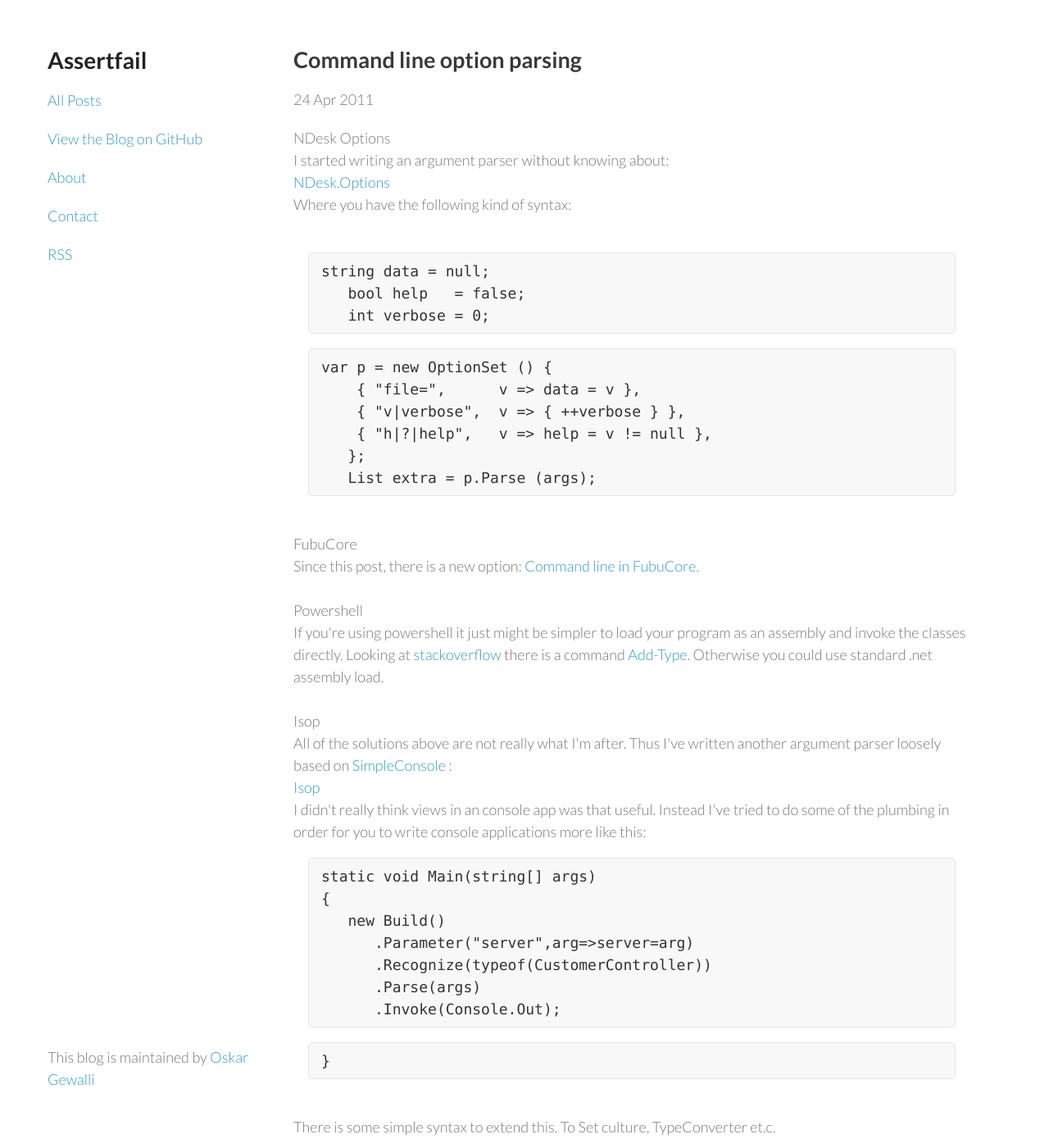
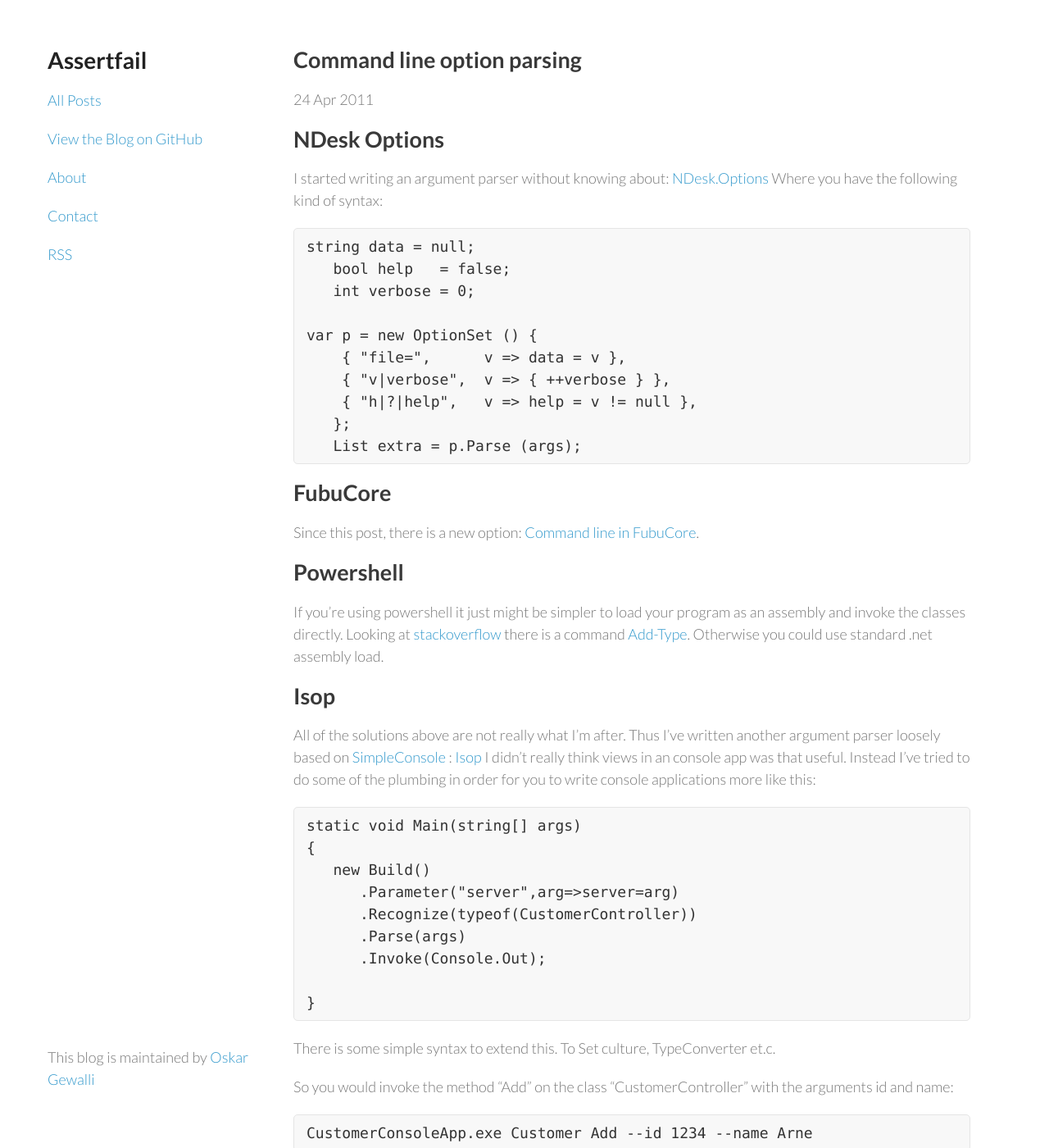
Before and after one commit to wallymathieu/assertfail, a Jekyll site: the page built from _posts/2011-04-24-command-line-option-parsing.markdown, in a window 1280 px wide and 1400 px high. Shown: the whole window at 82% size. Built offline with Jekyll 4.4.1, drawn with Linux system fonts in a browser that asks for light colours; nearby versions of some CDN libraries; some of the changed text lies outside the part shown.

Commit message:
HTML -> markdown

````diff
--- a/_posts/2011-04-24-command-line-option-parsing.markdown
+++ b/_posts/2011-04-24-command-line-option-parsing.markdown
@@ -5,37 +5,55 @@
 tags: C# cli
 ---
 
-<div dir="ltr" style="text-align: left;" trbidi="on">
-<span class="Apple-style-span" style="font-size: large;">NDesk Options</span><br>
-I started writing an argument parser without knowing about:<br><a href="http://www.ndesk.org/Options">NDesk.Options</a><br>
-Where you have the following kind of syntax:<br><span class="Apple-style-span" style="font-family: Verdana, sans-serif; font-size: 13px;"></span><br><pre style="margin-bottom: 1em; margin-left: 1em; margin-right: 1em; margin-top: 1em;">string data = null;
+## NDesk Options
+
+I started writing an argument parser without knowing about:
+[NDesk.Options](http://www.ndesk.org/Options)
+Where you have the following kind of syntax:
+
+```C#
+string data = null;
    bool help   = false;
    int verbose = 0;
-</pre>
-<pre style="margin-bottom: 1em; margin-left: 1em; margin-right: 1em; margin-top: 1em;">var p = new OptionSet () {
-    { "file=",      v =&gt; data = v },
-    { "v|verbose",  v =&gt; { ++verbose } },
-    { "h|?|help",   v =&gt; help = v != null },
+
+var p = new OptionSet () {
+    { "file=",      v => data = v },
+    { "v|verbose",  v => { ++verbose } },
+    { "h|?|help",   v => help = v != null },
    };
-   List<string> extra = p.Parse (args);</string></pre>
-<span class="Apple-style-span" style="font-size: large;"><span class="Apple-style-span" style="font-size: small;"></span></span><br><div style="margin-bottom: 0px; margin-left: 0px; margin-right: 0px; margin-top: 0px;">
-<span class="Apple-style-span" style="font-size: large;"><span class="Apple-style-span" style="font-size: large;">FubuCore</span></span>
-</div>
-<div style="margin-bottom: 0px; margin-left: 0px; margin-right: 0px; margin-top: 0px;">
-<span class="Apple-style-span" style="font-size: large;">Since this post, there is a new option: <a href="http://lostechies.com/chadmyers/2011/06/06/cool-stuff-in-fubucore-no-6-command-line/">Command line in FubuCore</a>.</span><br><span class="Apple-style-span" style="font-size: large;"><span class="Apple-style-span" style="font-size: small;"></span></span><br><span class="Apple-style-span" style="font-size: large;"><span class="Apple-style-span" style="font-size: large;">Powershell</span></span><br><span class="Apple-style-span" style="font-size: large;">If you're using powershell it just might be simpler to load your program as an assembly and invoke the classes directly. Looking at <a href="http://stackoverflow.com/questions/3360867/add-reference-to-dll-in-powershell-2-0">stackoverflow</a> there is a command <a href="http://technet.microsoft.com/en-us/library/dd315241.aspx">Add-Type</a>. Otherwise you could use standard .net assembly load.</span>
-</div>
-<br><span class="Apple-style-span" style="font-size: large;">Isop</span><br>
-All of the solutions above are not really what I'm after. Thus I've written another argument parser loosely based on <a href="http://simpleconsole.rubyforge.org/">SimpleConsole</a> :<br><a href="https://github.com/wallymathieu/isop">Isop</a><br>
-I didn't really think views in an console app was that useful. Instead I've tried to do some of the plumbing in order for you to write console applications more like this: <br><pre style="margin-bottom: 1em; margin-left: 1em; margin-right: 1em; margin-top: 1em;">static void Main(string[] args)
+   List extra = p.Parse (args);
+```
+
+## FubuCore
+
+Since this post, there is a new option: [Command line in FubuCore](http://lostechies.com/chadmyers/2011/06/06/cool-stuff-in-fubucore-no-6-command-line/).
+
+## Powershell
+
+If you're using powershell it just might be simpler to load your program as an assembly and invoke the classes directly. Looking at [stackoverflow](http://stackoverflow.com/questions/3360867/add-reference-to-dll-in-powershell-2-0) there is a command [Add-Type](http://technet.microsoft.com/en-us/library/dd315241.aspx). Otherwise you could use standard .net assembly load.
+
+## Isop
+
+All of the solutions above are not really what I'm after. Thus I've written another argument parser loosely based on [SimpleConsole](http://simpleconsole.rubyforge.org/) :
+[Isop](https://github.com/wallymathieu/isop)
+I didn't really think views in an console app was that useful. Instead I've tried to do some of the plumbing in order for you to write console applications more like this:
+
+```C#
+static void Main(string[] args)
 {
    new Build()
-      .Parameter("server",arg=&gt;server=arg)
+      .Parameter("server",arg=>server=arg)
       .Recognize(typeof(CustomerController))
       .Parse(args)
-      .Invoke(Console.Out);</pre>
-<pre style="margin-bottom: 1em; margin-left: 1em; margin-right: 1em; margin-top: 1em;">}</pre>
-<br>
-There is some simple syntax to extend this. To Set culture, TypeConverter et.c. <br><br>
-So you would invoke the method "Add" on the class "CustomerController" with the arguments id and name:<br><br>
-CustomerConsoleApp.exe Customer Add --id 1234 --name Arne</div>
-<div style="clear: both;"></div>
+      .Invoke(Console.Out);
+
+}
+```
+
+There is some simple syntax to extend this. To Set culture, TypeConverter et.c.
+
+So you would invoke the method "Add" on the class "CustomerController" with the arguments id and name:
+
+```cmd
+CustomerConsoleApp.exe Customer Add --id 1234 --name Arne
+```
````
